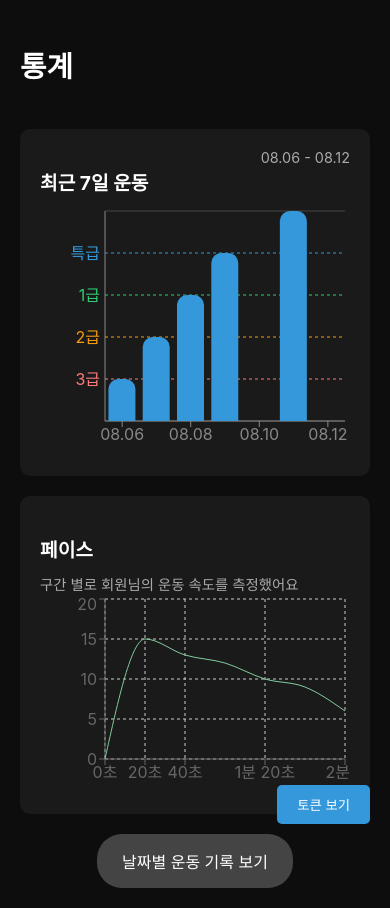
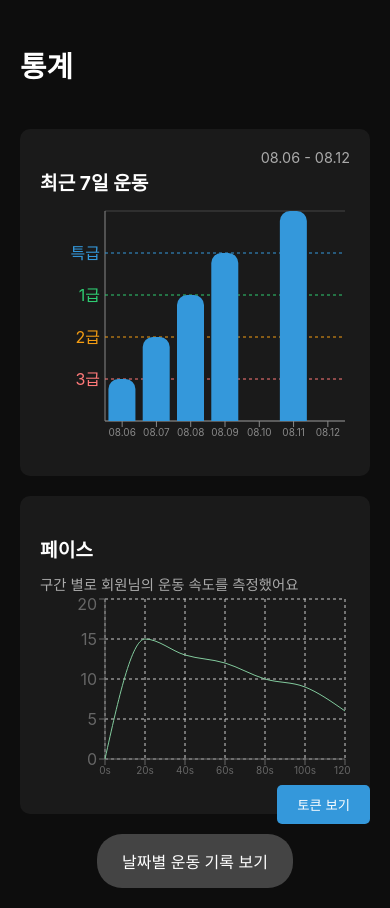
Before and after one commit to dlwhwhdvlf/physical-t, a React (Create React App) app: page / in a window 390 px wide. Built offline with nearby package versions, Linux system fonts and the light colour scheme.

Commit message:
모바일 글자크기 수정

```diff
--- a/src/App.js
+++ b/src/App.js
@@ -28,13 +28,13 @@ const pushupLevels = [
 
 // 페이스 데이터 예시 (구간별 속도)
 const paceData = [
-  { 구간: "0초", 속도: 0 },
-  { 구간: "20초", 속도: 15 },
-  { 구간: "40초", 속도: 13 },
-  { 구간: "1분", 속도: 12 },
-  { 구간: "1분 20초", 속도: 10 },
-  { 구간: "1분 40초", 속도: 9 },
-  { 구간: "2분", 속도: 6 },
+  { 구간: "0s", 속도: 0 },
+  { 구간: "20s", 속도: 15 },
+  { 구간: "40s", 속도: 13 },
+  { 구간: "60s", 속도: 12 },
+  { 구간: "80s", 속도: 10 },
+  { 구간: "100s", 속도: 9 },
+  { 구간: "120s", 속도: 6 },
 ];
 
 function MainPage() {
@@ -51,7 +51,7 @@ function MainPage() {
     <ResponsiveContainer width="100%" height={250}>
       <BarChart data={data7Days}>
         <CartesianGrid vertical={false} stroke="#444" />
-        <XAxis dataKey="date" stroke="#888" />
+        <XAxis dataKey="date" stroke="#888" tick={{ fontSize: 10 }} />
         <YAxis
           domain={[40, 80]}  // 고정된 Y축 범위 설정
           ticks={[pushupLevels[0].value, pushupLevels[1].value, pushupLevels[2].value, pushupLevels[3].value]}
@@ -77,7 +77,7 @@ function MainPage() {
     <ResponsiveContainer width="100%" height={200}>
       <LineChart data={paceData}>
         <CartesianGrid strokeDasharray="3 3" />
-        <XAxis dataKey="구간" />
+        <XAxis dataKey="구간" interval={0} tick={{ fontSize: 10 }} /> {/* 글자 크기 조정 */}
         <YAxis domain={[0, 20]} />
         <Tooltip />
         <Line type="monotone" dataKey="속도" stroke="#82ca9d" dot={false} />
@@ -142,13 +142,14 @@ function DailyRecordPage() {
     <ResponsiveContainer width="100%" height={200}>
       <LineChart data={paceData}>
         <CartesianGrid strokeDasharray="3 3" />
-        <XAxis dataKey="구간" />
+        <XAxis dataKey="구간" interval={0} tick={{ fontSize: 10 }} /> {/* 글자 크기 조정 */}
         <YAxis domain={[0, 20]} />
         <Tooltip />
         <Line type="monotone" dataKey="속도" stroke="#82ca9d" dot={false} />
       </LineChart>
     </ResponsiveContainer>
   );
+
 
   return (
     <div style={styles.container}>
```
